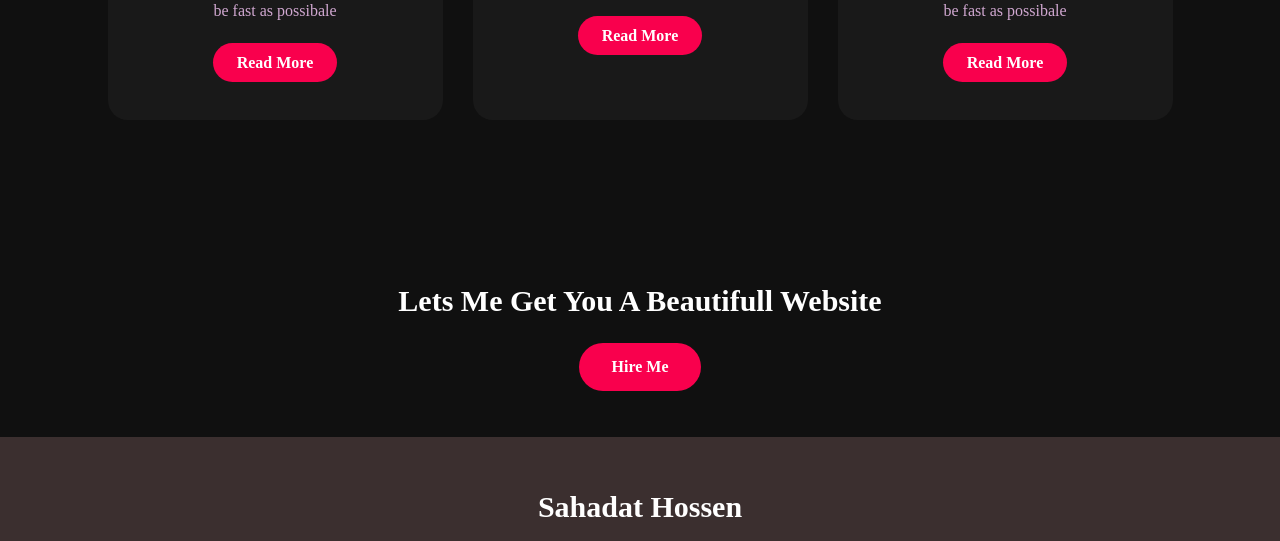
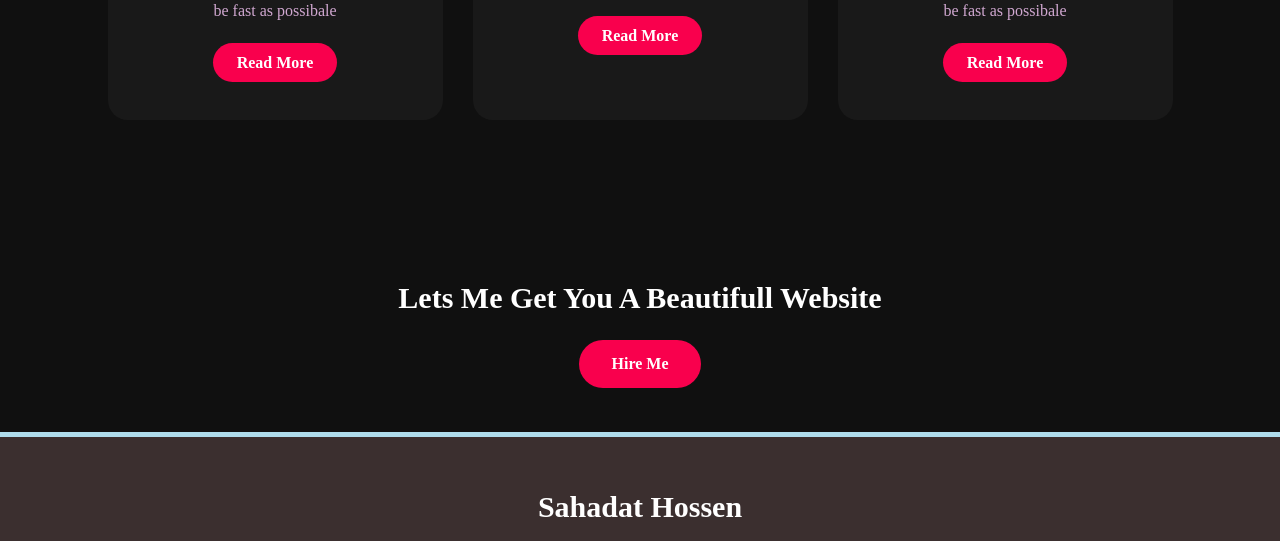
Before and after one commit to ShJishan/sh-jishan-web-site, a plain HTML site: page index.html in a window 1280 px wide. Shown: the part 1777-2318 px from the top of the page. Drawn offline with Linux system fonts and the light colour scheme.

Commit message:
Update style.css

```diff
--- a/style.css
+++ b/style.css
@@ -235,6 +235,7 @@ h5{
     align-items: center;
     flex-direction: column;
     justify-content: center;
+    border-bottom: 5px solid #AFDCEC;
 }
 .contact-me p{
     color: white;
```
